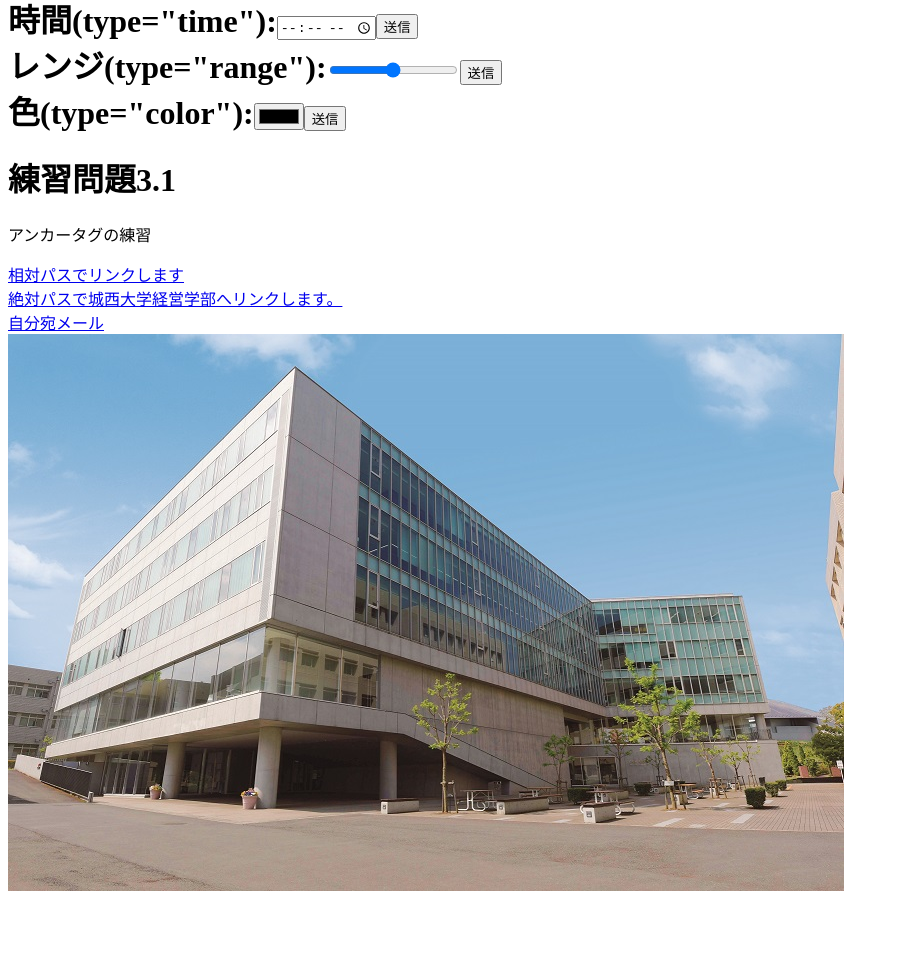
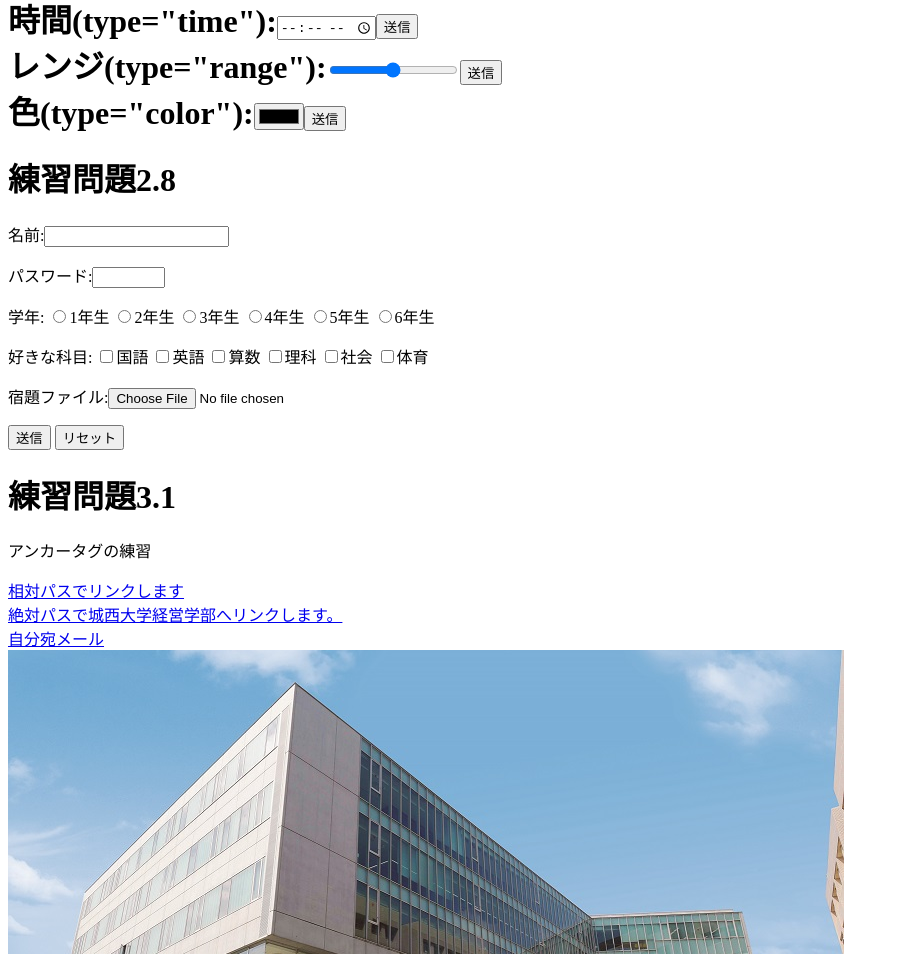
Before and after one commit to hirotojuve/hiroto, a plain HTML site: page index.html in a window 1280 px wide. Shown: the part 2263-3217 px from the top of the page, without its empty margins (0-899 px from the left). Before the commit the page ends 3174 px from the top, so only its background shows below. Drawn offline with Linux system fonts and the light colour scheme.

Commit message:
Update index.html

```diff
--- a/index.html
+++ b/index.html
@@ -136,6 +136,31 @@
    name="range"></label><input type="submit"value="送信"></form>
    <form action="xxx.php"method="post"><label>色(type="color"):<input type="color"
    name="color"></label><input type="submit"value="送信"></form>
+   <h1>練習問題2.8</h1>
+   <P><label>名前:<input type="text"name=""name"size="30"maxlength="20"></label></P>
+   <p><label>パスワード:<input type="password"name="pass"size="6"
+   maxlength="4"></label></p>
+   <p>学年:
+    <label><input type="radio"name="gakunen" value="1">1年生</label>
+    <label><input type="radio"name="gakunen" value="2">2年生</label>
+    <label><input type="radio"name="gakunen" value="3">3年生</label>
+    <label><input type="radio"name="gakunen" value="4">4年生</label>
+    <label><input type="radio"name="gakunen" value="5">5年生</label>
+    <label><input type="radio"name="gakunen" value="6">6年生</label>
+   </p>
+   <p>好きな科目:
+    <label><input type="checkbox"name="kamoku"value="kokugo">国語</label>
+    <label><input type="checkbox"name="kamoku"value="eigo">英語</label>
+    <label><input type="checkbox"name="kamoku"value="sansu">算数</label>
+    <label><input type="checkbox"name="kamoku"value="rika">理科</label>
+    <label><input type="checkbox"name="kamoku"value="syakai">社会</label>
+    <label><input type="checkbox"name="kamoku"value="taiiku">体育</label>
+   </p>
+   <p><label>宿題ファイル:<input type="file"name="syukudai"></label></p>
+   <p>
+    <input type="submit"value="送信">
+    <input type="reset"value="リセット">
+   </p>
    <h1>練習問題3.1</h1>
     <p>アンカータグの練習</p>
     <a href="a.html">相対パスでリンクします</a><br>
```
